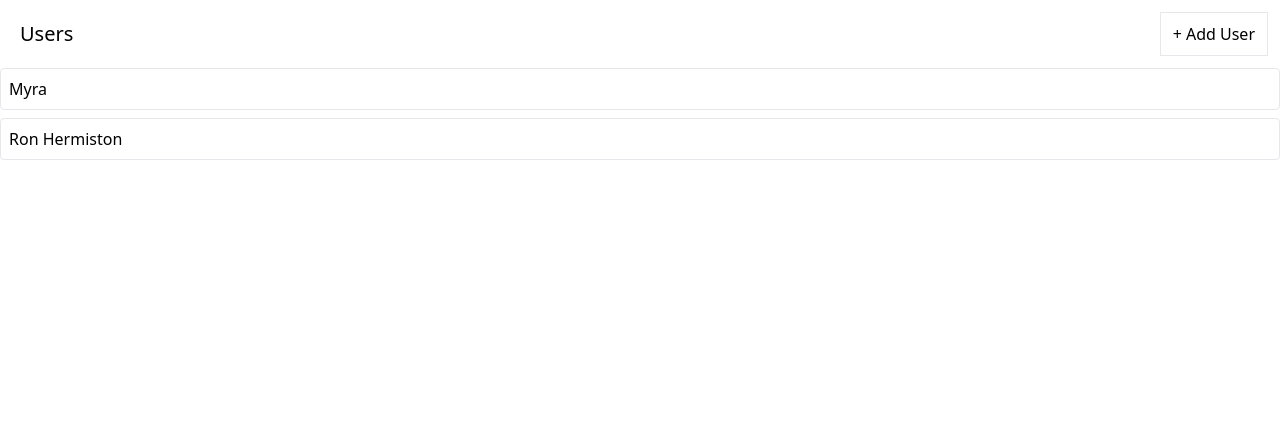
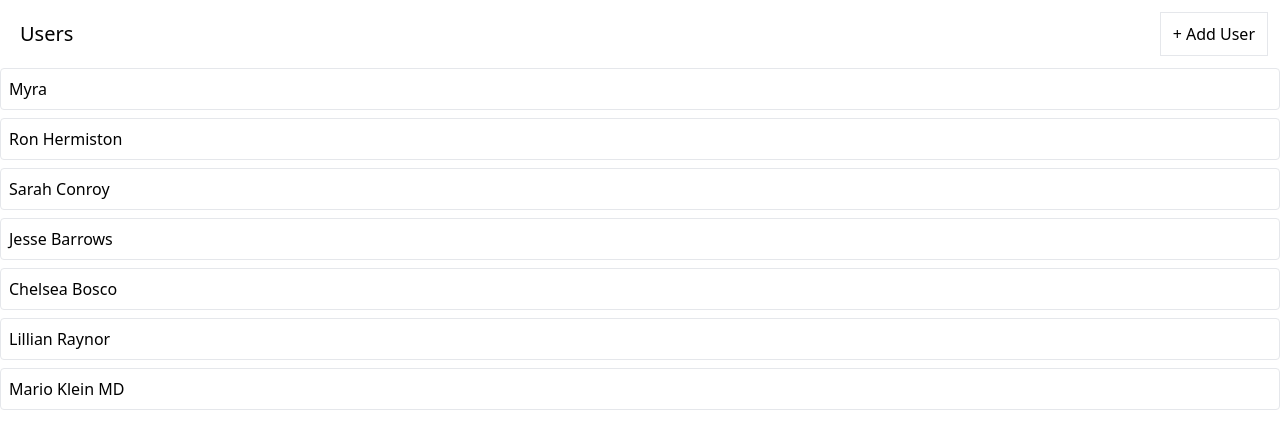
Before and after one commit to MichaelWiss/media, a React (Create React App) app: page / in a window 1280 px wide. Shown: the top 448 px of the page. Built offline with nearby package versions, Linux system fonts and the light colour scheme; data requests are answered from the project's data file.

Commit message:
users loading state

```diff
--- a/db.json
+++ b/db.json
@@ -7,6 +7,26 @@
     {
       "name": "Ron Hermiston",
       "id": 2
+    },
+    {
+      "name": "Sarah Conroy",
+      "id": 3
+    },
+    {
+      "name": "Jesse Barrows",
+      "id": 4
+    },
+    {
+      "name": "Chelsea Bosco",
+      "id": 5
+    },
+    {
+      "name": "Lillian Raynor",
+      "id": 6
+    },
+    {
+      "name": "Mario Klein MD",
+      "id": 7
     }
   ],
   "albums": [],
--- a/src/components/UsersList.js
+++ b/src/components/UsersList.js
@@ -1,17 +1,18 @@
-import { useEffect } from 'react';
+import { useEffect, useState } from 'react';
 import { useDispatch, useSelector } from 'react-redux';
 import { fetchUsers, addUser } from '../store';
 import Skeleton from './Skeleton';
 import Button from './Button';
 
 function UsersList() {
+  const [isLoadingUsers, setIsLoadingUsers] = useState(false);
   const dispatch = useDispatch();
   const { isLoading, data, error } = useSelector((state) => {
     return state.users;
   });
 
   useEffect(() => {
-    dispatch(fetchUsers());
+    console.log(dispatch(fetchUsers()));
   }, [dispatch]);
 
   const handleUserAdd = () => {
```
